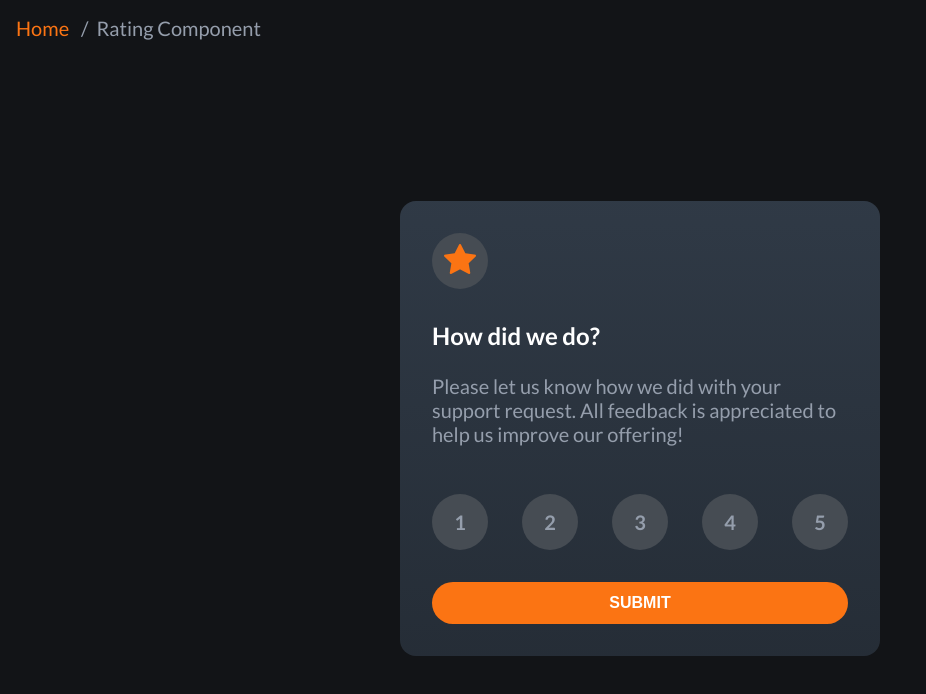
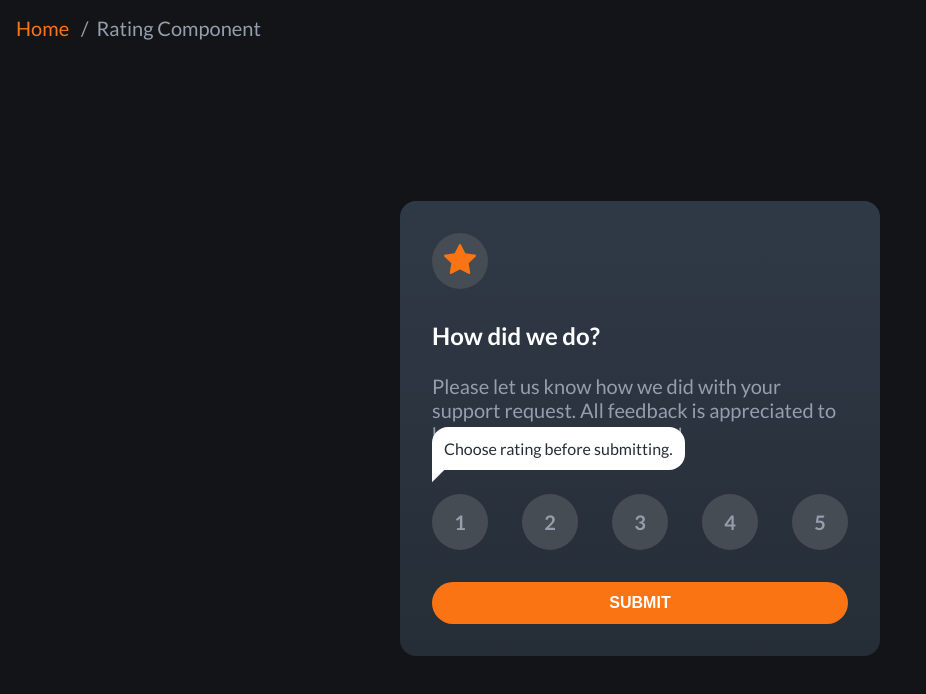
Before and after one commit to try-again-later/Components, a website built with Vite: page rating/index.html in a window 1280 px wide. Both pictures are taken after a click on the button "SUBMIT". Shown: the whole page, without its empty margins (0-926 px from the left). Built offline with nearby package versions, Linux system fonts and the light colour scheme.

Commit message:
Show message when form is invalid

```diff
--- a/rating/css/rating-form.css
+++ b/rating/css/rating-form.css
@@ -58,6 +58,42 @@
   color: var(--clr-primary-400);
 }
 
+.stars-fieldset {
+  position: relative;
+}
+
+.stars-fieldset__required-message {
+  position: absolute;
+  top: 0;
+  transform: translateY(-100%);
+  padding: 0.75em;
+  border-radius: 1rem;
+  border-bottom-left-radius: 0;
+  background-color: var(--clr-neutral-100);
+  color: var(--clr-neutral-700);
+  font-size: 1rem;
+  opacity: 0;
+  visibility: hidden;
+  transition: visibility 0s, opacity 0.25s linear;
+}
+
+.stars-fieldset__required-message_visible {
+  opacity: 1;
+  visibility: visible;
+}
+
+.stars-fieldset__required-message::before {
+  content: "";
+  position: absolute;
+  left: 0;
+  bottom: 0;
+  transform: translateY(80%);
+  width: 1rem;
+  height: 1rem;
+  background-color: white;
+  clip-path: polygon(0 0, 100% 0, 0 100%);
+}
+
 @media (min-width: 450px) {
   .rating-form__stars-wrapper {
     display: flex;
--- a/rating/index.html
+++ b/rating/index.html
@@ -60,11 +60,13 @@
             class="rating__rating-form rating-form"
             id="rating-form"
           >
-            <fieldset class="rating-form__stars-fieldset">
+            <fieldset class="rating-form__stars-fieldset stars-fieldset">
               <legend class="visually-hidden">Choose rating</legend>
 
+              <div class="stars-fieldset__required-message">Choose rating before submitting.</div>
+
               <div class="rating-form__stars-wrapper">
-                <div class="ratin-form__star-wrapper">
+                <div class="rating-form__star-wrapper">
                   <input
                     class="rating-form__star-input"
                     required
@@ -78,7 +80,7 @@
                   >
                 </div>
 
-                <div class="ratin-form__star-wrapper">
+                <div class="rating-form__star-wrapper">
                   <input
                     class="rating-form__star-input"
                     type="radio"
@@ -91,7 +93,7 @@
                   >
                 </div>
 
-                <div class="ratin-form__star-wrapper">
+                <div class="rating-form__star-wrapper">
                   <input
                     class="rating-form__star-input"
                     type="radio"
@@ -104,7 +106,7 @@
                   >
                 </div>
 
-                <div class="ratin-form__star-wrapper">
+                <div class="rating-form__star-wrapper">
                   <input
                     class="rating-form__star-input"
                     type="radio"
@@ -117,7 +119,7 @@
                   >
                 </div>
 
-                <div class="ratin-form__star-wrapper">
+                <div class="rating-form__star-wrapper">
                   <input
                     class="rating-form__star-input"
                     type="radio"
--- a/rating/main.ts
+++ b/rating/main.ts
@@ -7,6 +7,18 @@ const ratingForm = document.getElementById('rating-form');
 const ratingFeedbackComponent = document.getElementById(
   'rating-feedback-component'
 );
+
+const ratingRequiredMessage = document.querySelector('.stars-fieldset__required-message');
+document.addEventListener('click', function (event: MouseEvent) {
+  if (event.target instanceof Node && ratingRequiredMessage?.contains(event.target) === false) {
+    ratingRequiredMessage.classList.remove('stars-fieldset__required-message_visible');
+  }
+});
+
+const ratingInput = ratingForm?.querySelector('[name=rating]');
+ratingInput?.addEventListener('invalid', function (event: Event) {
+  ratingRequiredMessage?.classList.add('stars-fieldset__required-message_visible');
+});
 
 ratingForm?.addEventListener('submit', function (event: SubmitEvent) {
   event.preventDefault();
```
